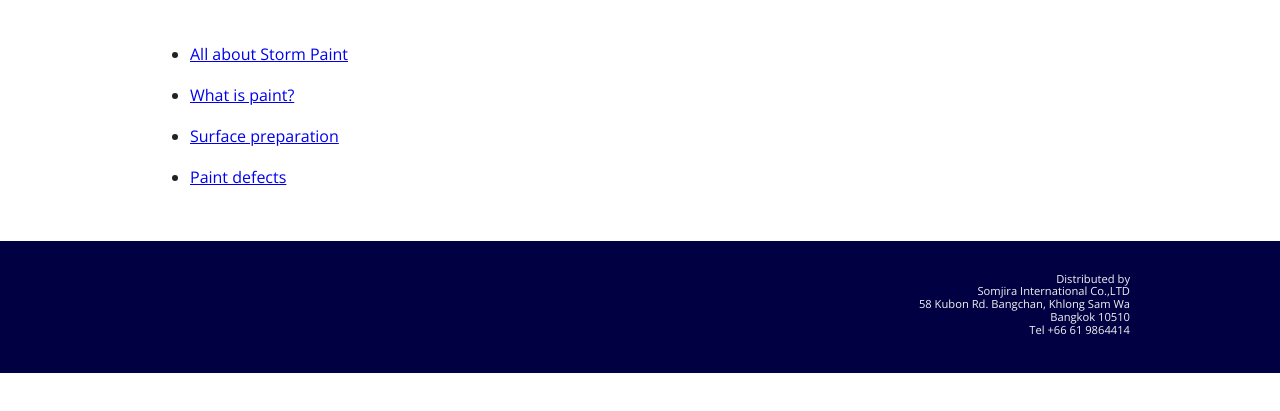
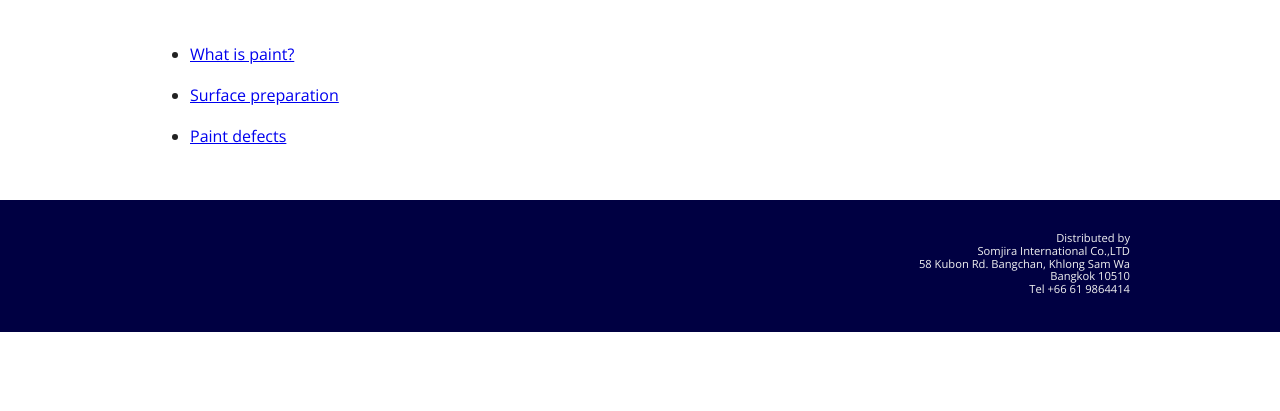
Before and after one commit to amonkc/stormpaint, a website with bundled scripts: page tips-and-ideas.html in a window 1280 px wide. Shown: the part 325-736 px from the top of the page. Built offline with nearby package versions, Linux system fonts and the light colour scheme.

Commit message:
Remove All about Stormpaint

```diff
--- a/tips-and-ideas.html
+++ b/tips-and-ideas.html
@@ -67,9 +67,6 @@
 
         <ul class="tip-list">
           <li class="tip-item">
-            <a href="./assets/pdf/all_about_storm_paint.pdf" target="_blank">All about Storm Paint</a>
-          </li>
-          <li class="tip-item">
             <a href="./assets/pdf/what_is_paint.pdf" target="_blank">What is paint?</a>
           </li>
           <li class="tip-item">
```
